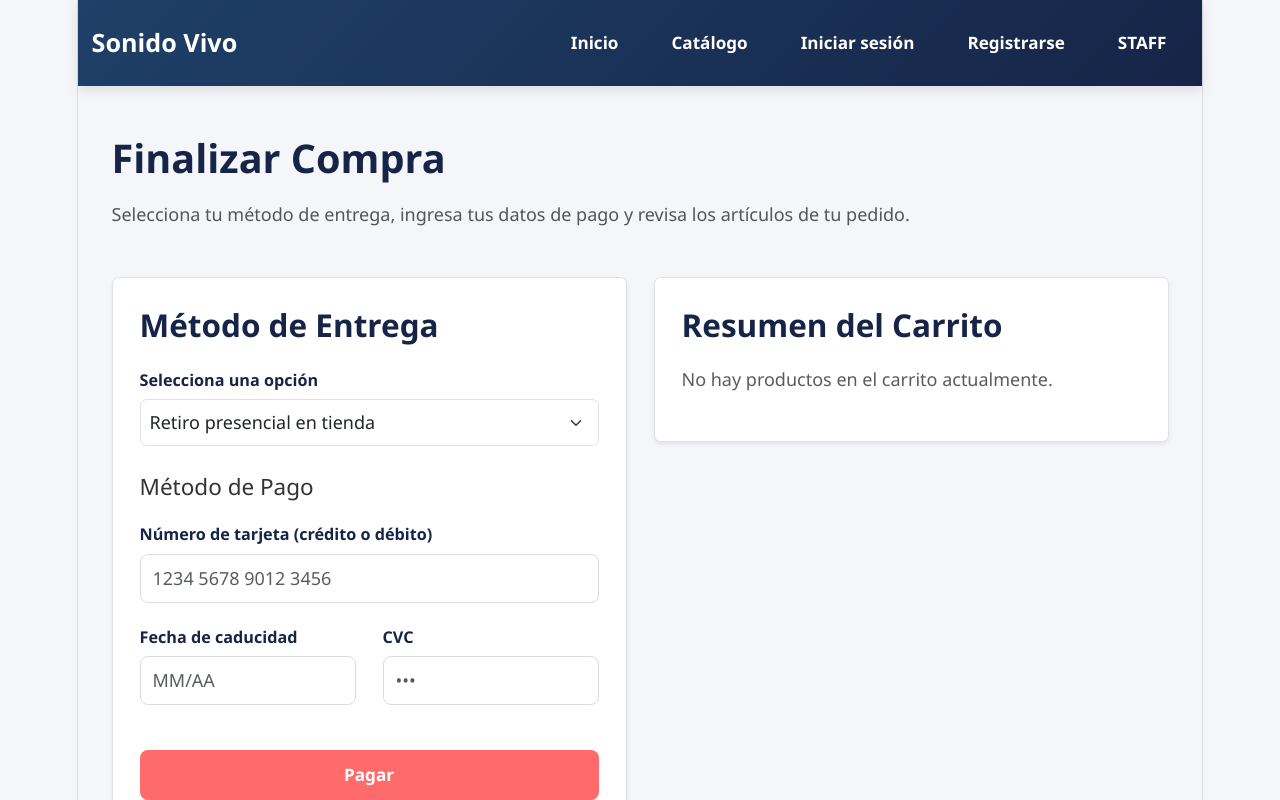
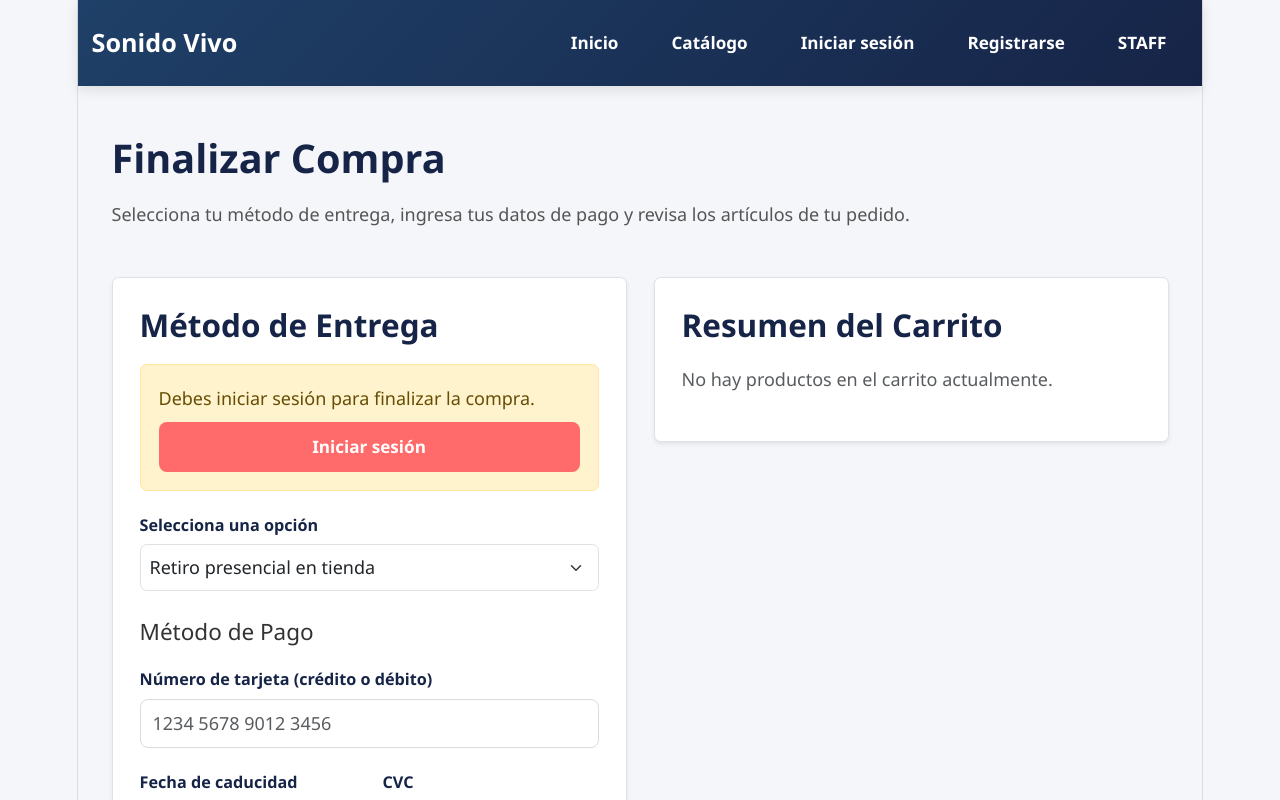
Before and after one commit to AlejandroRivera2005/FrontendSonidoVivoFullstackII, a React (Vite) app: page /checkout in a window 1280 px wide. Shown: the top 800 px of the page. Built offline with nearby package versions, Linux system fonts and the light colour scheme.

Commit message:
sistema de usuarios funcional, historial de pedidos e inicio de sesión

```diff
--- a/src/App.jsx
+++ b/src/App.jsx
@@ -4,6 +4,7 @@ import { ProductosProvider } from "./context/ProductosContext";
 import { ProveedorCarrito } from "./context/CarritoContext";
 import { PedidosProvider } from "./context/PedidoContext";
 import { UsuariosProvider } from "./context/UsuarioContext";
+import { SesionProvider } from "./context/SesionContext";
 import ClienteLayoutTemplate from "./components/templates/ClienteLayoutTemplate";
 import AdminLayoutTemplate from "./components/templates/AdminLayoutTemplate";
 import InicioPage from "./pages/InicioPage";
@@ -26,8 +27,8 @@ import DetalleBlog from "./pages/DetalleBlog";
 const navigationConfig = [
   { label: "Inicio", path: "/", variant: "text" },
   { label: "Catálogo", path: "/catalogo", variant: "text" },
-  { label: "Iniciar sesión", path: "/login", variant: "text" },
-  { label: "Registrarse", path: "/registro", variant: "text" },
+  { label: "Iniciar sesión", path: "/login", variant: "text", soloInvitado: true },
+  { label: "Registrarse", path: "/registro", variant: "text", soloInvitado: true },
   { label: "STAFF", path: "/staff-login", variant: "text" },
 ];
 
@@ -43,6 +44,7 @@ function App() {
       <ProductosProvider>
       <PedidosProvider>
       <UsuariosProvider>
+      <SesionProvider>
         <ProveedorCarrito>
           <Routes>
             <Route element={<ClienteLayoutTemplate menuItems={navigationConfig} />}>
@@ -72,6 +74,7 @@ function App() {
           </Routes>
           <ToastContainer />
         </ProveedorCarrito>
+      </SesionProvider>
       </UsuariosProvider>
       </PedidosProvider>
       </ProductosProvider>
--- a/src/components/atoms/Selector.jsx
+++ b/src/components/atoms/Selector.jsx
@@ -1,7 +1,8 @@
-function Selector({ id, value, onChange, options }) {
+function Selector({ id, name, value, onChange, options }) {
   return (
     <select
       id={id}
+      name={name}
       value={value}
       onChange={onChange}
       className="form-select p-2 border rounded"
--- a/src/components/molecules/NavMenu.jsx
+++ b/src/components/molecules/NavMenu.jsx
@@ -12,7 +12,7 @@ function NavMenu({ menuItems }) {
           key={index}
           label={item.label}
           variant={item.variant || "text"}
-          onClick={() => navigate(item.path)}
+          onClick={() => (item.onClick ? item.onClick() : navigate(item.path))}
         />
       ))}
     </div>
--- a/src/components/templates/ClienteLayoutTemplate.jsx
+++ b/src/components/templates/ClienteLayoutTemplate.jsx
@@ -1,11 +1,33 @@
-import { Outlet } from "react-router-dom";
+import { Outlet, useNavigate } from "react-router-dom";
+import { toast } from "react-toastify";
 import Navbar from "../organisms/Navbar";
 import Footer from "../organisms/Footer";
+import { useSesion } from "../../context/SesionContext";
 
 function ClienteLayoutTemplate({ menuItems }) {
+  const navigate = useNavigate();
+  const { usuario, cerrarSesion } = useSesion();
+
+  const handleCerrarSesion = () => {
+    cerrarSesion();
+    toast.info("Sesión cerrada.");
+    navigate("/");
+  };
+
+  const items = usuario
+    ? [
+        ...menuItems.filter((item) => !item.soloInvitado),
+        {
+          label: `Cerrar sesión (${usuario.nombre.split(" ")[0]})`,
+          variant: "text",
+          onClick: handleCerrarSesion,
+        },
+      ]
+    : menuItems;
+
   return (
     <>
-      <Navbar brandName="Sonido Vivo" menuItems={menuItems} />
+      <Navbar brandName="Sonido Vivo" menuItems={items} />
       <main style={{ padding: "20px", maxWidth: "1200px", margin: "0 auto" }}>
         <Outlet />
       </main>
--- /dev/null
+++ b/src/context/SesionContext.jsx
@@ -0,0 +1,45 @@
+import { createContext, useContext, useState } from 'react'
+import * as sesionService from '../service/sesionService'
+import { useUsuarios } from './UsuarioContext'
+
+const SesionContext = createContext(null)
+
+export function SesionProvider(props) {
+
+  const { usuarios } = useUsuarios()
+  const [idSesion, setIdSesion] = useState(() => sesionService.leerSesion())
+
+  const guardado = usuarios.find((u) => u.id === idSesion)
+  const usuario = guardado
+    ? { id: guardado.id, nombre: guardado.nombre, email: guardado.email }
+    : null
+
+  function iniciarSesion(email, password) {
+    const buscado = String(email ?? '').trim().toLowerCase()
+    const encontrado = usuarios.find(
+      (u) => String(u.email ?? '').trim().toLowerCase() === buscado && u.password === password
+    )
+    if (!encontrado) return null
+    sesionService.guardarSesion(encontrado.id)
+    setIdSesion(encontrado.id)
+    return { id: encontrado.id, nombre: encontrado.nombre, email: encontrado.email }
+  }
+  function cerrarSesion() {
+    sesionService.borrarSesion()
+    setIdSesion(null)
+  }
+
+  return (
+    <SesionContext.Provider value={{ usuario, iniciarSesion, cerrarSesion }}>
+      {props.children}
+    </SesionContext.Provider>
+  )
+}
+
+export function useSesion() {
+  const contexto = useContext(SesionContext)
+  if (!contexto) {
+    throw new Error('useSesion debe usarse dentro de un SesionProvider')
+  }
+  return contexto
+}
--- a/src/data/pedidos.json
+++ b/src/data/pedidos.json
@@ -1,30 +1,35 @@
 [
   {
     "id": 1,
+    "usuarioId": 1,
     "nombre": "Guitarra Ibañez Stratocaster",
     "total": 430000,
     "cantidad": 1
   },
   {
     "id": 2,
+    "usuarioId": 2,
     "nombre": "Teclado MIDI 88 teclas Yamaha",
     "total": 99990,
     "cantidad": 1
   },
   {
     "id": 3,
+    "usuarioId": 3,
     "nombre": "Bajo Fender Precision",
     "total": 550000,
     "cantidad": 1
   },
   {
     "id": 7,
+    "usuarioId": 1,
     "nombre": "Parlante Bluetooth",
     "total": 34990,
     "cantidad": 1
   },
   {
     "id": 4,
+    "usuarioId": 2,
     "nombre": "Batería Acústica Tama",
     "total": 119990,
     "cantidad": 1
--- a/src/pages/CheckoutPage.jsx
+++ b/src/pages/CheckoutPage.jsx
@@ -10,17 +10,10 @@ import { useCart } from "../context/CarritoContext";
 import { useProductos } from "../context/ProductosContext";
 import { usePedidos } from "../context/PedidoContext";
 import { formatoPrecio } from "../utils/formatoPrecio";
-import {
-  formatoNumeroTarjeta,
-  formatoVencimiento,
-  formatoCvc,
-} from "../utils/formatoPago";
-import {
-  validarCheckout,
-  validarFormularioEnvio,
-  validarFormularioPago,
-} from "../utils/validaciones";
+import { formatoNumeroTarjeta, formatoVencimiento, formatoCvc } from "../utils/formatoPago";
+import { mensajes, validarCheckout, validarFormularioEnvio, validarFormularioPago } from "../utils/validaciones";
 import { useTituloPagina } from "../hooks/useTituloPagina";
+import { useSesion } from "../context/SesionContext";
 
 const opciones_entrega = [
   { value: "retiro", label: "Retiro presencial en tienda" },
@@ -47,6 +40,7 @@ function CheckoutPage() {
   const carrito = useCart();
   const { productos, actualizar: actualizarProducto } = useProductos();
   const pedidosCtx = usePedidos();
+  const sesionCtx = useSesion();
   const [tipoEntrega, setTipoEntrega] = useState("retiro");
   const [form, setForm] = useState(form_inicial);
   const [errors, setErrors] = useState({});
@@ -65,6 +59,8 @@ function CheckoutPage() {
     (suma, item) => suma + item.producto.precio * item.cantidad,
     0
   );
+
+  const irALogin = () => navigate("/login", { state: { desde: "/checkout" } });
 
   const vaciarCarrito = () => {
     carrito.vaciar();
@@ -90,6 +86,11 @@ function CheckoutPage() {
   const handleFinalizarCompra = (e) => {
     e.preventDefault();
     if (confirmado) return;
+
+    if (!sesionCtx.usuario) {
+      toast.error(mensajes.sesionRequerida);
+      return;
+    }
 
     const errorCarrito = validarCheckout(carrito.items);
     if (errorCarrito) {
@@ -127,6 +128,7 @@ function CheckoutPage() {
         .join(", "),
       total: totalActual,
       cantidad: carrito.totalItems,
+      usuarioId: sesionCtx.usuario.id,
       entrega: tipoEntrega,
       ...(esEnvio && {
         direccion: `${form.direccion.trim()}, ${form.comuna.trim()}`,
@@ -171,7 +173,16 @@ function CheckoutPage() {
         <Col xs={12} md={6} className="mb-4">
           <div className="p-4 border rounded bg-white shadow-sm">
             <h3 className="mb-3">Método de Entrega</h3>
-
+            {sesionCtx.usuario ? (
+              <p className="text-muted mb-3">
+                Comprando como <strong>{sesionCtx.usuario.nombre}</strong> ({sesionCtx.usuario.email}).
+              </p>
+            ) : (
+              <div className="alert alert-warning d-flex flex-column gap-2">
+                <span>{mensajes.sesionRequerida}</span>
+                <Boton label="Iniciar sesión" variant="primary" onClick={irALogin} />
+              </div>
+            )}
             <form onSubmit={handleFinalizarCompra} noValidate>
               <div className="mb-3">
                 <label htmlFor="tipoEntrega" className="form-label fw-bold">
--- a/src/pages/LoginPage.jsx
+++ b/src/pages/LoginPage.jsx
@@ -1,12 +1,26 @@
+import { useLocation, useNavigate } from "react-router-dom";
 import { toast } from "react-toastify";
 import FormPageTemplate from "../components/templates/FormPageTemplate";
 import LoginForm from "../components/organisms/LoginForm";
+import { useSesion } from "../context/SesionContext";
+import { mensajes } from "../utils/validaciones";
 import { useTituloPagina } from '../hooks/useTituloPagina';
 
 function LoginPage() {
   useTituloPagina('Iniciar Sesión');
+  const navigate = useNavigate();
+  const location = useLocation();
+  const sesionCtx = useSesion();
+
   const handleLogin = (datos) => {
-    toast.success(`Bienvenido/a de nuevo (${datos.email})`);
+    const usuario = sesionCtx.iniciarSesion(datos.email, datos.password);
+
+    if (usuario) {
+      toast.success(`Bienvenido/a de nuevo, ${usuario.nombre}`);
+      navigate(location.state?.desde ?? "/");
+    } else {
+      toast.error(mensajes.credencialesInvalidas);
+    }
   };
 
   return (
--- a/src/pages/PedidosSonidoVivo.jsx
+++ b/src/pages/PedidosSonidoVivo.jsx
@@ -2,13 +2,18 @@ import { useState } from "react";
 import { Container, Row, Col } from "react-bootstrap";
 import { toast } from "react-toastify";
 import FormField from "../components/molecules/FormField";
+import Label from "../components/atoms/Label";
+import MensajeError from "../components/atoms/MensajeError";
+import Selector from "../components/atoms/Selector";
 import Boton from "../components/atoms/boton/Boton";
 import { usePedidos } from "../context/PedidoContext";
+import { useUsuarios } from "../context/UsuarioContext";
 import { formatoPrecio } from "../utils/formatoPrecio";
 import { validarFormularioPedido } from "../utils/validaciones";
 import { useTituloPagina } from "../hooks/useTituloPagina";
 
 const form_inicial = {
+  usuarioId: "",
   nombre: "",
   total: "",
   cantidad: "",
@@ -17,10 +22,25 @@ const form_inicial = {
 function PedidosSonidoVivo() {
   useTituloPagina("Administrar pedidos");
   const pedidosCtx = usePedidos();
+  const usuariosCtx = useUsuarios();
 
   const [form, setForm] = useState(form_inicial);
   const [errors, setErrors] = useState({});
   const [idEditando, setIdEditando] = useState(null);
+
+  const opciones_usuarios = [
+    { value: "", label: "Selecciona un usuario" },
+    ...usuariosCtx.usuarios.map((u) => ({
+      value: String(u.id),
+      label: `${u.nombre} (${u.email})`,
+    })),
+  ];
+
+  const textoUsuario = (pedido) => {
+    if (pedido.usuarioId === undefined) return "Sin usuario asignado";
+    const usuario = usuariosCtx.usuarios.find((u) => u.id === pedido.usuarioId);
+    return usuario ? `${usuario.nombre} (${usuario.email})` : "Usuario eliminado";
+  };
 
   const handleChange = (e) => {
     if (!e || !e.target) return;
@@ -45,6 +65,7 @@ function PedidosSonidoVivo() {
     }
 
     const datos = {
+      usuarioId: Number(form.usuarioId),
       nombre: form.nombre.trim(),
       total: Number(form.total),
       cantidad: Number(form.cantidad),
@@ -63,6 +84,7 @@ function PedidosSonidoVivo() {
   const editar = (pedido) => {
     setIdEditando(pedido.id);
     setForm({
+      usuarioId: String(pedido.usuarioId ?? ""),
       nombre: pedido.nombre ?? "",
       total: String(pedido.total ?? ""),
       cantidad: String(pedido.cantidad ?? ""),
@@ -95,6 +117,18 @@ function PedidosSonidoVivo() {
             </h3>
 
             <form onSubmit={handleSubmit} noValidate>
+              <div className="mb-3">
+                <Label texto="Usuario" htmlFor="usuarioId" />
+                <Selector
+                  id="usuarioId"
+                  name="usuarioId"
+                  value={form.usuarioId}
+                  onChange={handleChange}
+                  options={opciones_usuarios}
+                />
+                <MensajeError mensaje={errors.usuarioId} />
+              </div>
+
               <FormField
                 label="Producto"
                 name="nombre"
@@ -156,6 +190,9 @@ function PedidosSonidoVivo() {
                   >
                     <div className="flex-grow-1">
                       <div className="fw-semibold text-break">{p.nombre}</div>
+                      <small className="text-muted text-break d-block">
+                        Usuario: {textoUsuario(p)}
+                      </small>
                       <small className="text-muted">
                         {typeof p.cantidad === "number" && `Cantidad: ${p.cantidad}`}
                       </small>
--- a/src/service/pedidoService.jsx
+++ b/src/service/pedidoService.jsx
@@ -2,7 +2,7 @@ import pedidosIniciales from '../data/pedidos.json'
 
 const clave2 = 'pedidos'
 const clave_version2 = 'pedidos_version'
-const version2 = 2
+const version2 = 3
 
 function reiniciar() {
   try {
--- /dev/null
+++ b/src/service/sesionService.jsx
@@ -0,0 +1,26 @@
+const clave4 = 'sesion'
+
+export function leerSesion() {
+  try {
+    const guardado4 = localStorage.getItem(clave4)
+    if (guardado4 === null) return null
+    const id = Number(guardado4)
+    return Number.isInteger(id) ? id : null
+  } catch {
+    return null
+  }
+}
+
+export function guardarSesion(id) {
+  try {
+    localStorage.setItem(clave4, String(id))
+  } catch {
+  }
+}
+
+export function borrarSesion() {
+  try {
+    localStorage.removeItem(clave4)
+  } catch {
+  }
+}
--- a/src/utils/validaciones.js
+++ b/src/utils/validaciones.js
@@ -31,6 +31,9 @@ export const mensajes = {
   confirmarPasswordObligatoria: "Debes confirmar la contraseña.",
   passwordsNoCoinciden: "Las contraseñas no coinciden.",
   emailDuplicado: "Ya existe un usuario registrado con este correo.",
+  usuarioObligatorio: "Debes seleccionar un usuario.",
+  credencialesInvalidas: "Correo o contraseña incorrectos.",
+  sesionRequerida: "Debes iniciar sesión para finalizar la compra.",
 };
 
 export const esVacio = (valor) => !String(valor ?? "").trim();
@@ -117,11 +120,15 @@ export const validarFormularioProducto = ({
     descripcion: validarDescripcion(descripcion),
   });
 
-export const validarFormularioPedido = ({ nombre, total, cantidad }) =>
+export const validarUsuarioId = (usuarioId) =>
+  esVacio(usuarioId) ? mensajes.usuarioObligatorio : "";
+
+export const validarFormularioPedido = ({ nombre, total, cantidad, usuarioId }) =>
   limpiarErrores({
     nombre: validarNombre(nombre),
     total: validarTotal(total),
     cantidad: validarCantidad(cantidad),
+    usuarioId: validarUsuarioId(usuarioId),
   });
 
 export const validarNumeroTarjeta = (numero) => {
```
